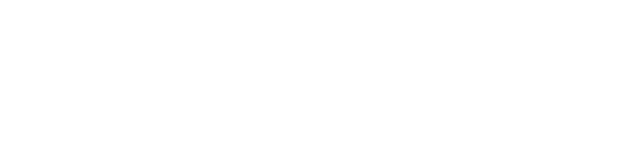
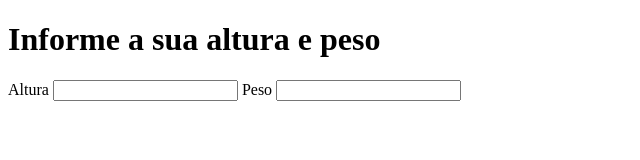
Before and after one commit to AndreFirmoo/IMCJavascript, a plain HTML site: page index.html in a window 1280 px wide. Shown: the whole page, without its empty margins (0-640 px from the left). Drawn offline with Linux system fonts and the light colour scheme.

Commit message:
Feito O HTML para insercao de dados

```diff
--- a/index.html
+++ b/index.html
@@ -6,6 +6,13 @@
     <title>IMC</title>
 </head>
 <body>
-
+    <h1>Informe a sua altura e peso</h1>
+    <form>
+        <label for="Altura">Altura</label>
+        <input type="text" name="Altura" id="Altura" required>
+        <label for="Peso">Peso</label>
+        <input type="text" name="Peso" id="Peso" required>
+    </form>
+    <span id="InfomacaoIMC"></span>
 </body>
 </html>
```
